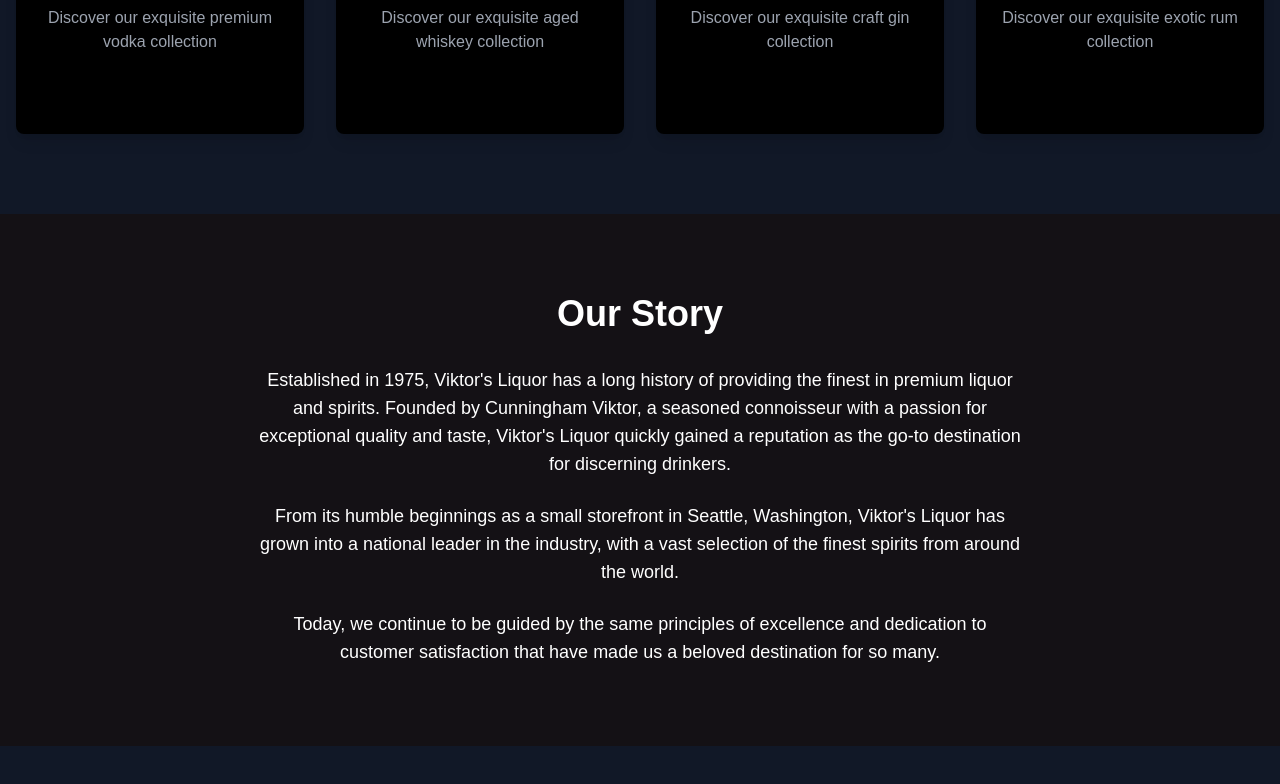
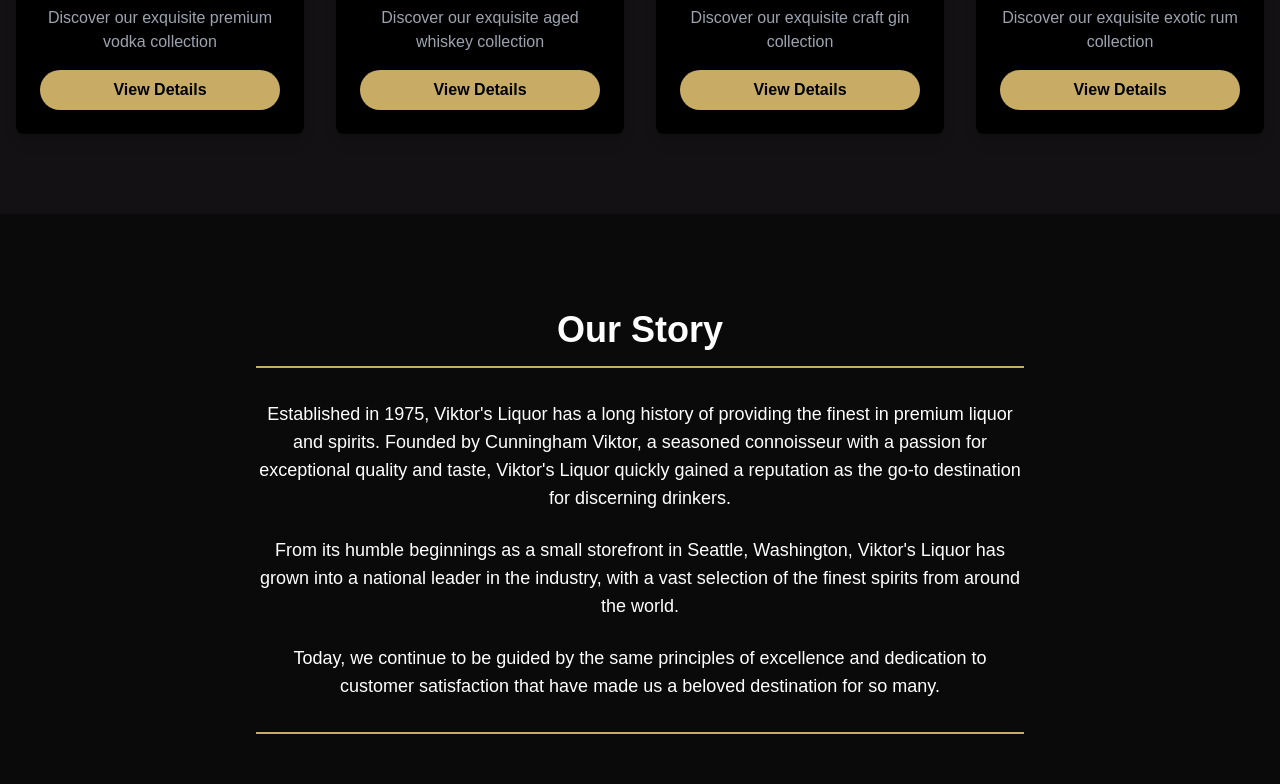
Before and after one commit to CodeLamp168/liquor-shop, a Next.js app: page / in a window 1280 px wide. Shown: the part 1252-2036 px from the top of the page. Built offline with nearby package versions, Linux system fonts and the light colour scheme.

Commit message:
colors and alignment additions to css

```diff
--- a/app/globals.css
+++ b/app/globals.css
@@ -11,6 +11,11 @@
     text-wrap: balance;
   }
 }
+
+#about {
+  background-color:#0a0a0a;
+}
+
 
 @layer base {
   :root {
--- a/components/About.tsx
+++ b/components/About.tsx
@@ -3,14 +3,14 @@
 export default function About() {
   return (
     <section id="about" className="py-20 bg-maincolor text-white">
-      <div className="container mx-auto px-4">
+      <div className="container mx-auto px-4 ">
         <motion.div
           initial={{ opacity: 0, y: 50 }}
           animate={{ opacity: 1, y: 0 }}
           transition={{ duration: 0.5 }}
-          className="max-w-3xl mx-auto text-center"
+          className="max-w-3xl mx-auto text-center border-b-2 border-gold pb-8"
         >
-          <h2 className="text-4xl font-bold mb-8">Our Story</h2>
+          <h2 className="text-4xl font-bold mb-8 border-b-2 border-gold py-4">Our Story</h2>
           <p className="text-lg mb-6">
             Established in 1975, Viktor's Liquor has a long history of providing the finest in premium liquor and spirits. Founded by Cunningham Viktor, a seasoned connoisseur with a passion for exceptional quality and taste, Viktor's Liquor quickly gained a reputation as the go-to destination for discerning drinkers.
           </p>
--- a/components/Menu.tsx
+++ b/components/Menu.tsx
@@ -10,8 +10,8 @@
 
 export default function Menu() {
   return (
-    <section id="menu" className="py-20 bg-gray-900 text-white">
-      <div className="container mx-auto px-4">
+    <section id="menu" className="py-20 text-white bg-maincolor bg-gray-900">
+      <div className="container mx-auto px-4 ">
         <h2 className="text-4xl font-bold mb-12 text-center">Our Selection</h2>
         <div className="grid grid-cols-1 md:grid-cols-2 lg:grid-cols-4 gap-8">
           {drinks.map((drink, index) => (
--- a/components/Navigation.tsx
+++ b/components/Navigation.tsx
@@ -43,7 +43,7 @@
           }}
           className={`text-lg font-semibold transition-colors duration-300 ${
             activeSection === item.toLowerCase()
-              ? 'text-white border-b-2 border-personalflair'
+              ? 'text-white border-b-2 border-gold'
               : 'text-gray-300 hover:text-gold'
           }`}
         >
--- a/tailwind.config.ts
+++ b/tailwind.config.ts
@@ -11,7 +11,7 @@
   	extend: {
   		colors: {
 			maincolor: "#141115",
-			personalflair: "#C8AC65",
+			gold: "#C8AC65",
   			background: 'hsl(var(--background))',
   			foreground: 'hsl(var(--foreground))',
   			card: {
```
